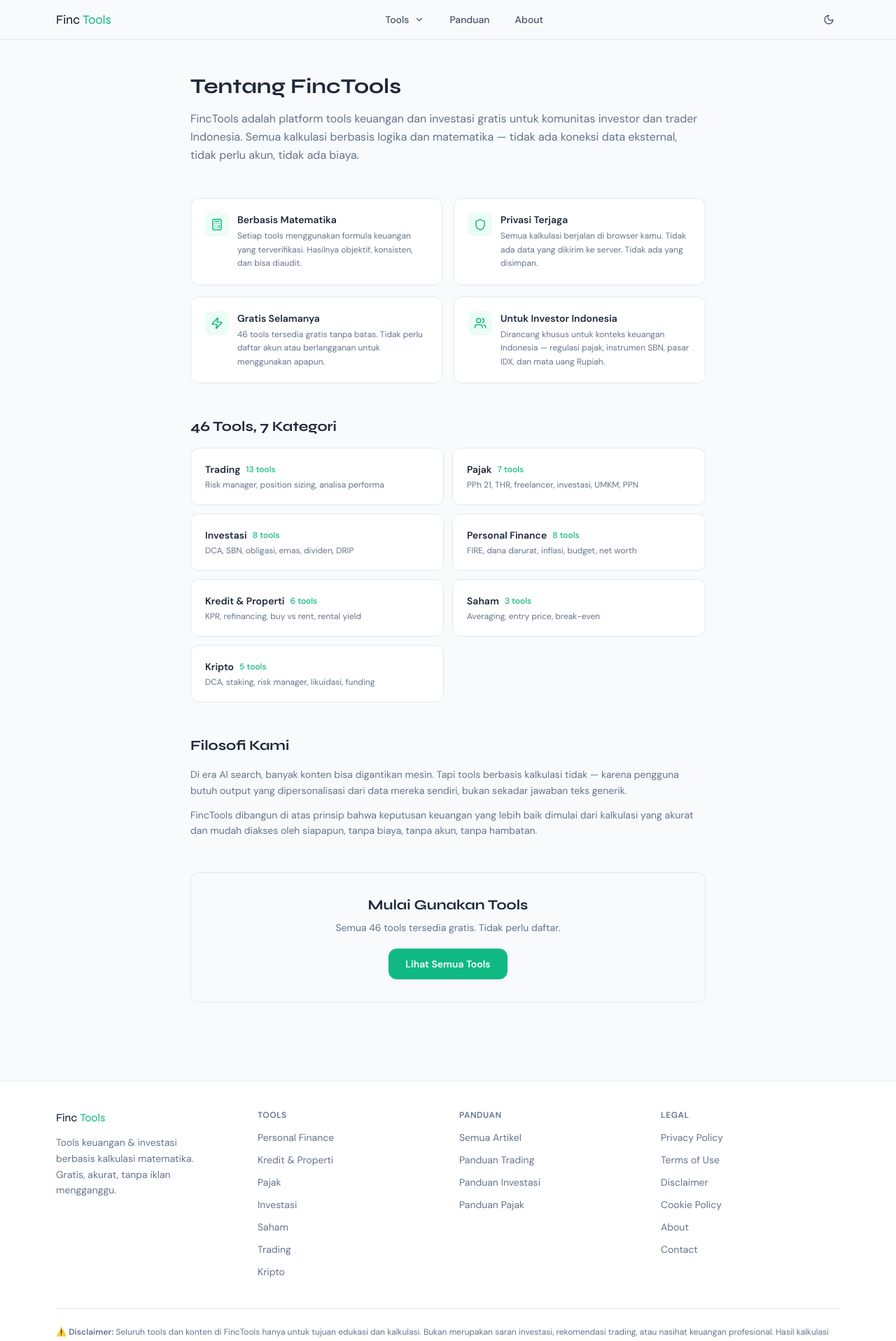
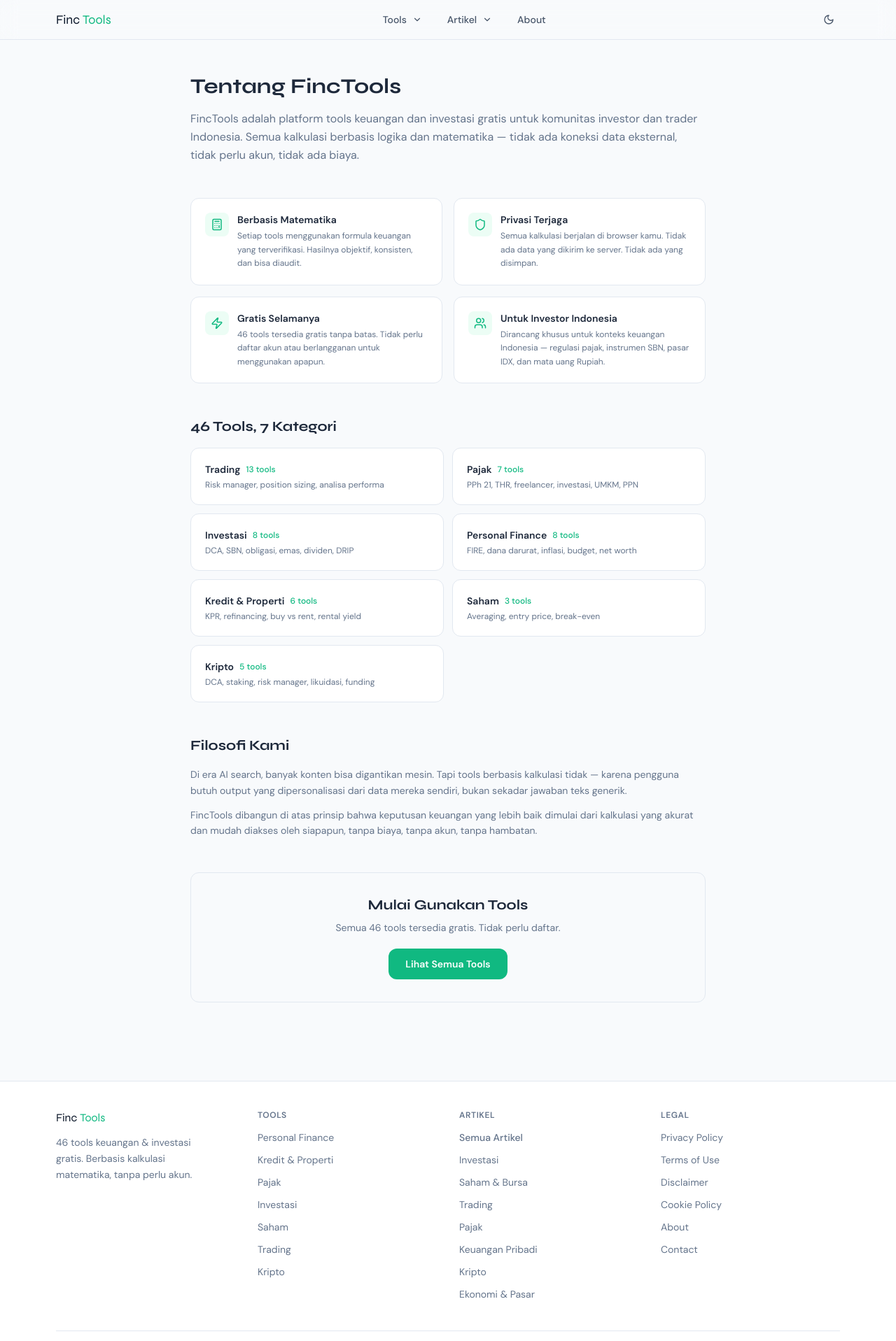
Before and after one commit to nurudhuhaalamin/finctools, a Next.js app: page /about in a window 1280 px wide. Shown: the top 1917 px of the page at 70% size. Built offline with nearby package versions, Linux system fonts and the light colour scheme.

Commit message:
Add files via upload

```diff
--- a/components/layout/Footer.tsx
+++ b/components/layout/Footer.tsx
@@ -10,11 +10,23 @@ const toolLinks = [
   { name: 'Kripto',            href: '/kripto'           },
 ]
 
+const artikelLinks = [
+  { name: 'Investasi',        href: '/artikel/investasi'        },
+  { name: 'Saham & Bursa',    href: '/artikel/saham-bursa'      },
+  { name: 'Trading',          href: '/artikel/trading'          },
+  { name: 'Pajak',            href: '/artikel/pajak'            },
+  { name: 'Keuangan Pribadi', href: '/artikel/keuangan-pribadi' },
+  { name: 'Kripto',           href: '/artikel/kripto'           },
+  { name: 'Ekonomi & Pasar',  href: '/artikel/ekonomi-pasar'   },
+]
+
 const legalLinks = [
   { name: 'Privacy Policy', href: '/privacy-policy' },
   { name: 'Terms of Use',   href: '/terms-of-use'   },
   { name: 'Disclaimer',     href: '/disclaimer'     },
   { name: 'Cookie Policy',  href: '/cookie-policy'  },
+  { name: 'About',          href: '/about'          },
+  { name: 'Contact',        href: '/contact'        },
 ]
 
 export default function Footer() {
@@ -22,7 +34,6 @@ export default function Footer() {
     <footer className="border-t border-[--border] bg-[--surface] mt-16">
       <div className="mx-auto max-w-6xl px-4 py-10">
 
-        {/* ── Top ── */}
         <div className="grid grid-cols-2 md:grid-cols-4 gap-8 mb-10">
 
           {/* Brand */}
@@ -32,7 +43,7 @@ export default function Footer() {
               <span className="font-heading font-800 text-base text-finc-green">Tools</span>
             </div>
             <p className="text-sm text-[--text-secondary] leading-relaxed max-w-[200px]">
-              Tools keuangan & investasi berbasis kalkulasi matematika. Gratis, akurat, tanpa iklan mengganggu.
+              46 tools keuangan & investasi gratis. Berbasis kalkulasi matematika, tanpa perlu akun.
             </p>
           </div>
 
@@ -40,7 +51,7 @@ export default function Footer() {
           <div>
             <p className="text-xs font-semibold uppercase tracking-wider text-[--text-secondary] mb-3">Tools</p>
             <ul className="space-y-2">
-              {toolLinks.map((l) => (
+              {toolLinks.map(l => (
                 <li key={l.href}>
                   <Link href={l.href} className="text-sm text-[--text-secondary] hover:text-finc-green transition-colors">
                     {l.name}
@@ -50,14 +61,22 @@ export default function Footer() {
             </ul>
           </div>
 
-          {/* Panduan */}
+          {/* Artikel */}
           <div>
-            <p className="text-xs font-semibold uppercase tracking-wider text-[--text-secondary] mb-3">Panduan</p>
+            <p className="text-xs font-semibold uppercase tracking-wider text-[--text-secondary] mb-3">Artikel</p>
             <ul className="space-y-2">
-              <li><Link href="/panduan" className="text-sm text-[--text-secondary] hover:text-finc-green transition-colors">Semua Artikel</Link></li>
-              <li><Link href="/panduan/trading" className="text-sm text-[--text-secondary] hover:text-finc-green transition-colors">Panduan Trading</Link></li>
-              <li><Link href="/panduan/investasi" className="text-sm text-[--text-secondary] hover:text-finc-green transition-colors">Panduan Investasi</Link></li>
-              <li><Link href="/panduan/pajak" className="text-sm text-[--text-secondary] hover:text-finc-green transition-colors">Panduan Pajak</Link></li>
+              <li>
+                <Link href="/artikel" className="text-sm text-[--text-secondary] hover:text-finc-green transition-colors font-medium">
+                  Semua Artikel
+                </Link>
+              </li>
+              {artikelLinks.map(l => (
+                <li key={l.href}>
+                  <Link href={l.href} className="text-sm text-[--text-secondary] hover:text-finc-green transition-colors">
+                    {l.name}
+                  </Link>
+                </li>
+              ))}
             </ul>
           </div>
 
@@ -65,20 +84,18 @@ export default function Footer() {
           <div>
             <p className="text-xs font-semibold uppercase tracking-wider text-[--text-secondary] mb-3">Legal</p>
             <ul className="space-y-2">
-              {legalLinks.map((l) => (
+              {legalLinks.map(l => (
                 <li key={l.href}>
                   <Link href={l.href} className="text-sm text-[--text-secondary] hover:text-finc-green transition-colors">
                     {l.name}
                   </Link>
                 </li>
               ))}
-              <li><Link href="/about"   className="text-sm text-[--text-secondary] hover:text-finc-green transition-colors">About</Link></li>
-              <li><Link href="/contact" className="text-sm text-[--text-secondary] hover:text-finc-green transition-colors">Contact</Link></li>
             </ul>
           </div>
         </div>
 
-        {/* ── Disclaimer ── */}
+        {/* Disclaimer */}
         <div className="border-t border-[--border] pt-6">
           <p className="text-xs text-[--text-secondary] leading-relaxed mb-4">
             ⚠️ <strong>Disclaimer:</strong> Seluruh tools dan konten di FincTools hanya untuk tujuan edukasi dan kalkulasi.
--- a/components/layout/Header.tsx
+++ b/components/layout/Header.tsx
@@ -5,10 +5,11 @@ import Link from 'next/link'
 import {
   Menu, X, Moon, Sun, ChevronDown,
   Wallet, Home, FileText, TrendingUp,
-  BarChart2, Activity, Coins,
+  BarChart2, Activity, Coins, BookOpen,
+  Globe,
 } from 'lucide-react'
 
-const categories = [
+const toolCategories = [
   { name: 'Personal Finance', slug: 'personal-finance', icon: Wallet,     count: 8  },
   { name: 'Kredit & Properti', slug: 'kredit-properti', icon: Home,       count: 6  },
   { name: 'Pajak',             slug: 'pajak',            icon: FileText,   count: 7  },
@@ -18,10 +19,21 @@ const categories = [
   { name: 'Kripto',            slug: 'kripto',           icon: Coins,      count: 5  },
 ]
 
+const artikelCategories = [
+  { name: 'Investasi',         slug: 'investasi',        icon: TrendingUp  },
+  { name: 'Saham & Bursa',     slug: 'saham-bursa',      icon: BarChart2   },
+  { name: 'Trading',           slug: 'trading',          icon: Activity    },
+  { name: 'Pajak',             slug: 'pajak',            icon: FileText    },
+  { name: 'Keuangan Pribadi',  slug: 'keuangan-pribadi', icon: Wallet      },
+  { name: 'Kripto',            slug: 'kripto',           icon: Coins       },
+  { name: 'Ekonomi & Pasar',   slug: 'ekonomi-pasar',    icon: Globe       },
+]
+
 export default function Header() {
-  const [mobileOpen, setMobileOpen]   = useState(false)
-  const [dropdownOpen, setDropdownOpen] = useState(false)
-  const [dark, setDark]               = useState(false)
+  const [mobileOpen,     setMobileOpen]     = useState(false)
+  const [toolsOpen,      setToolsOpen]      = useState(false)
+  const [artikelOpen,    setArtikelOpen]    = useState(false)
+  const [dark,           setDark]           = useState(false)
 
   useEffect(() => {
     setDark(document.documentElement.classList.contains('dark'))
@@ -38,38 +50,33 @@ export default function Header() {
     <header className="sticky top-0 z-50 w-full border-b border-[--border] bg-[--surface]/90 backdrop-blur-md">
       <div className="mx-auto max-w-6xl px-4 h-14 flex items-center justify-between gap-4">
 
-        {/* ── Logo ── */}
+        {/* Logo */}
         <Link href="/" className="flex items-center gap-1 shrink-0">
-          <span className="font-heading font-800 text-lg text-navy-900 dark:text-white">
-            Finc
-          </span>
-          <span className="font-heading font-800 text-lg text-finc-green">
-            Tools
-          </span>
+          <span className="font-heading font-800 text-lg text-navy-900 dark:text-white">Finc</span>
+          <span className="font-heading font-800 text-lg text-finc-green">Tools</span>
         </Link>
 
-        {/* ── Desktop Nav ── */}
+        {/* Desktop Nav */}
         <nav className="hidden md:flex items-center gap-1">
+
           {/* Tools Dropdown */}
           <div className="relative">
             <button
-              onClick={() => setDropdownOpen(!dropdownOpen)}
-              onBlur={() => setTimeout(() => setDropdownOpen(false), 150)}
+              onClick={() => { setToolsOpen(!toolsOpen); setArtikelOpen(false) }}
+              onBlur={() => setTimeout(() => setToolsOpen(false), 150)}
               className="finc-btn-ghost"
             >
-              Tools <ChevronDown size={14} className={`transition-transform ${dropdownOpen ? 'rotate-180' : ''}`} />
+              Tools <ChevronDown size={14} className={`transition-transform ${toolsOpen ? 'rotate-180' : ''}`} />
             </button>
-
-            {dropdownOpen && (
-              <div className="absolute left-0 top-full mt-1 w-72 bg-[--surface] border border-[--border] rounded-xl shadow-xl p-2 grid grid-cols-1 gap-0.5">
-                {categories.map((c) => {
+            {toolsOpen && (
+              <div className="absolute left-0 top-full mt-1 w-72 bg-[--surface] border border-[--border]
+                               rounded-xl shadow-xl p-2 grid grid-cols-1 gap-0.5">
+                {toolCategories.map(c => {
                   const Icon = c.icon
                   return (
-                    <Link
-                      key={c.slug}
-                      href={`/${c.slug}`}
-                      className="flex items-center gap-3 px-3 py-2 rounded-lg hover:bg-slate-50 dark:hover:bg-slate-800 transition-colors"
-                    >
+                    <Link key={c.slug} href={`/${c.slug}`}
+                      className="flex items-center gap-3 px-3 py-2 rounded-lg
+                                 hover:bg-slate-50 dark:hover:bg-slate-800 transition-colors">
                       <Icon size={15} className="text-finc-green shrink-0" />
                       <span className="text-sm font-medium text-[--text-primary] flex-1">{c.name}</span>
                       <span className="text-2xs text-[--text-secondary] font-mono">{c.count}</span>
@@ -80,21 +87,48 @@ export default function Header() {
             )}
           </div>
 
-          <Link href="/panduan" className="finc-btn-ghost">Panduan</Link>
-          <Link href="/about"   className="finc-btn-ghost">About</Link>
+          {/* Artikel Dropdown */}
+          <div className="relative">
+            <button
+              onClick={() => { setArtikelOpen(!artikelOpen); setToolsOpen(false) }}
+              onBlur={() => setTimeout(() => setArtikelOpen(false), 150)}
+              className="finc-btn-ghost"
+            >
+              Artikel <ChevronDown size={14} className={`transition-transform ${artikelOpen ? 'rotate-180' : ''}`} />
+            </button>
+            {artikelOpen && (
+              <div className="absolute left-0 top-full mt-1 w-64 bg-[--surface] border border-[--border]
+                               rounded-xl shadow-xl p-2 grid grid-cols-1 gap-0.5">
+                <Link href="/artikel"
+                  className="flex items-center gap-3 px-3 py-2 rounded-lg
+                             hover:bg-slate-50 dark:hover:bg-slate-800 transition-colors
+                             border-b border-[--border] mb-1">
+                  <BookOpen size={15} className="text-finc-green shrink-0" />
+                  <span className="text-sm font-medium text-[--text-primary]">Semua Artikel</span>
+                </Link>
+                {artikelCategories.map(c => {
+                  const Icon = c.icon
+                  return (
+                    <Link key={c.slug} href={`/artikel/${c.slug}`}
+                      className="flex items-center gap-3 px-3 py-2 rounded-lg
+                                 hover:bg-slate-50 dark:hover:bg-slate-800 transition-colors">
+                      <Icon size={15} className="text-finc-green shrink-0" />
+                      <span className="text-sm font-medium text-[--text-primary]">{c.name}</span>
+                    </Link>
+                  )
+                })}
+              </div>
+            )}
+          </div>
+
+          <Link href="/about" className="finc-btn-ghost">About</Link>
         </nav>
 
-        {/* ── Right Actions ── */}
+        {/* Right Actions */}
         <div className="flex items-center gap-2">
-          <button
-            onClick={toggleDark}
-            className="finc-btn-ghost !px-2 !py-2"
-            aria-label="Toggle dark mode"
-          >
+          <button onClick={toggleDark} className="finc-btn-ghost !px-2 !py-2" aria-label="Toggle dark mode">
             {dark ? <Sun size={16} /> : <Moon size={16} />}
           </button>
-
-          {/* Mobile hamburger */}
           <button
             onClick={() => setMobileOpen(!mobileOpen)}
             className="md:hidden finc-btn-ghost !px-2 !py-2"
@@ -105,21 +139,17 @@ export default function Header() {
         </div>
       </div>
 
-      {/* ── Mobile Menu ── */}
+      {/* Mobile Menu */}
       {mobileOpen && (
-        <div className="md:hidden border-t border-[--border] bg-[--surface] px-4 py-3 space-y-1">
+        <div className="md:hidden border-t border-[--border] bg-[--surface] px-4 py-3 space-y-1 max-h-[80vh] overflow-y-auto">
           <p className="text-2xs font-semibold uppercase tracking-wider text-[--text-secondary] px-2 mb-2">
             Kategori Tools
           </p>
-          {categories.map((c) => {
+          {toolCategories.map(c => {
             const Icon = c.icon
             return (
-              <Link
-                key={c.slug}
-                href={`/${c.slug}`}
-                onClick={() => setMobileOpen(false)}
-                className="flex items-center gap-3 px-3 py-2.5 rounded-lg hover:bg-slate-50 dark:hover:bg-slate-800"
-              >
+              <Link key={c.slug} href={`/${c.slug}`} onClick={() => setMobileOpen(false)}
+                className="flex items-center gap-3 px-3 py-2.5 rounded-lg hover:bg-slate-50 dark:hover:bg-slate-800">
                 <Icon size={15} className="text-finc-green" />
                 <span className="text-sm font-medium text-[--text-primary] flex-1">{c.name}</span>
                 <span className="text-2xs text-[--text-secondary] font-mono bg-slate-100 dark:bg-slate-700 px-1.5 py-0.5 rounded">
@@ -128,9 +158,31 @@ export default function Header() {
               </Link>
             )
           })}
-          <div className="border-t border-[--border] pt-2 mt-2 flex gap-1">
-            <Link href="/panduan" onClick={() => setMobileOpen(false)} className="finc-btn-ghost text-sm flex-1 justify-center">Panduan</Link>
-            <Link href="/about"   onClick={() => setMobileOpen(false)} className="finc-btn-ghost text-sm flex-1 justify-center">About</Link>
+
+          <div className="border-t border-[--border] pt-3 mt-2">
+            <p className="text-2xs font-semibold uppercase tracking-wider text-[--text-secondary] px-2 mb-2">
+              Artikel
+            </p>
+            <Link href="/artikel" onClick={() => setMobileOpen(false)}
+              className="flex items-center gap-3 px-3 py-2.5 rounded-lg hover:bg-slate-50 dark:hover:bg-slate-800">
+              <BookOpen size={15} className="text-finc-green" />
+              <span className="text-sm font-medium text-[--text-primary]">Semua Artikel</span>
+            </Link>
+            {artikelCategories.map(c => {
+              const Icon = c.icon
+              return (
+                <Link key={c.slug} href={`/artikel/${c.slug}`} onClick={() => setMobileOpen(false)}
+                  className="flex items-center gap-3 px-3 py-2.5 rounded-lg hover:bg-slate-50 dark:hover:bg-slate-800">
+                  <Icon size={15} className="text-finc-green" />
+                  <span className="text-sm font-medium text-[--text-primary]">{c.name}</span>
+                </Link>
+              )
+            })}
+          </div>
+
+          <div className="border-t border-[--border] pt-2 mt-2">
+            <Link href="/about" onClick={() => setMobileOpen(false)}
+              className="finc-btn-ghost text-sm w-full justify-center">About</Link>
           </div>
         </div>
       )}
```
